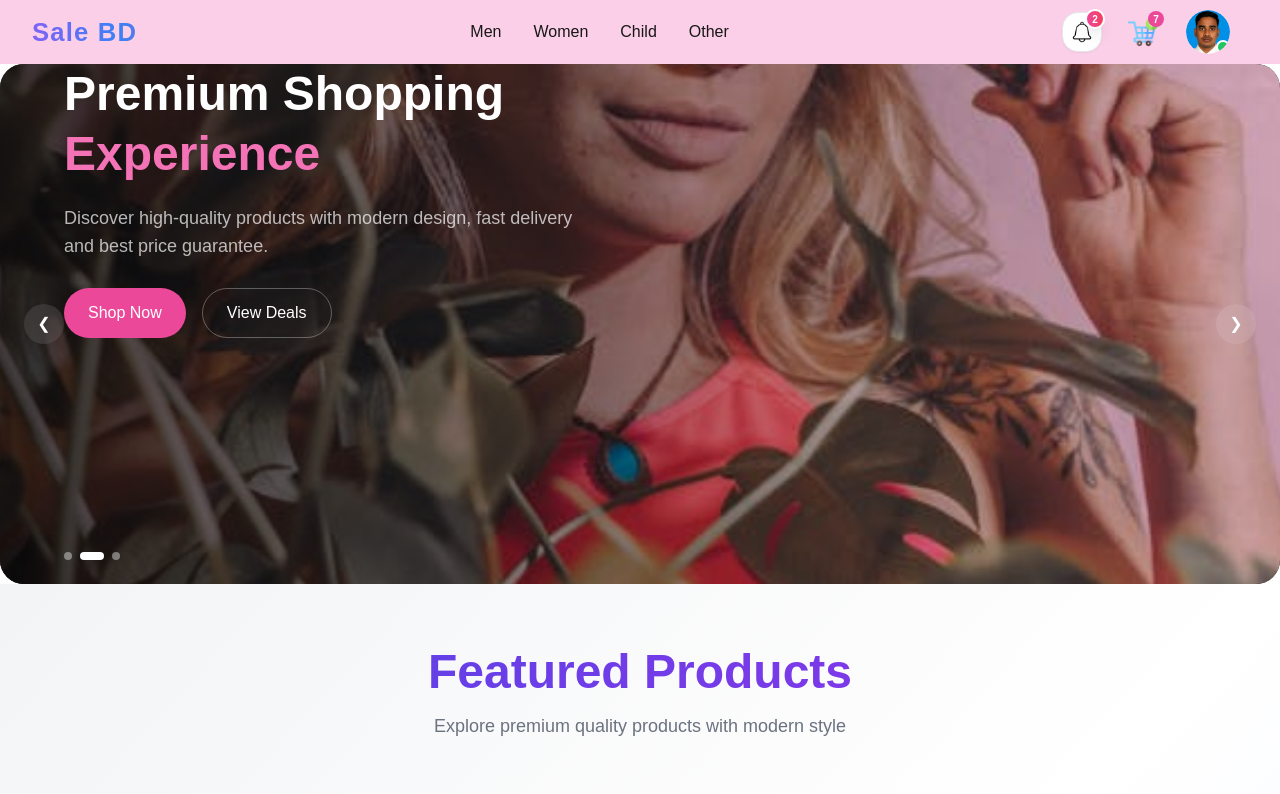
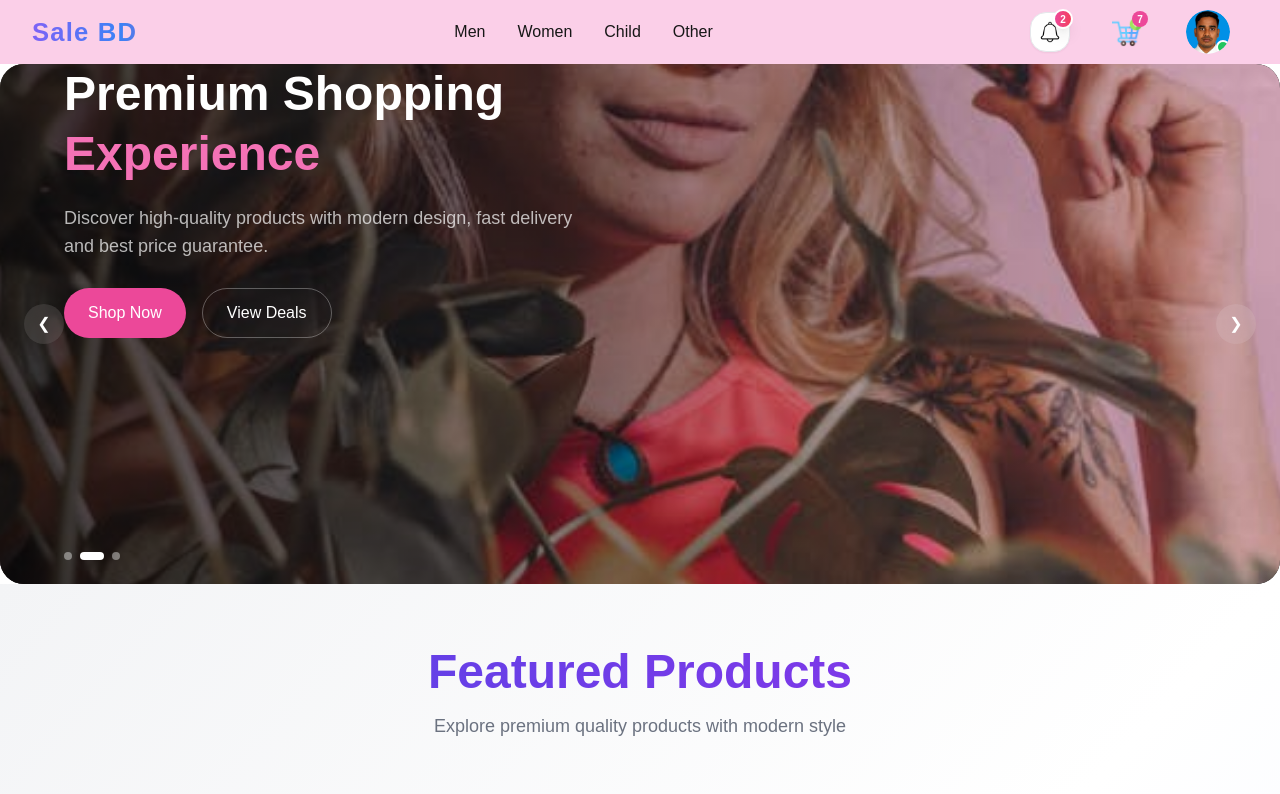
Before and after one commit to Azim-Mia/ecommerce, a Next.js app: page / in a window 1280 px wide. Shown: the top 794 px of the page. Built offline with nearby package versions, Linux system fonts and the light colour scheme; grey boxes are pictures that could not be loaded.

Commit message:
modify22

```diff
--- a/src/components/shared/Navbar.tsx
+++ b/src/components/shared/Navbar.tsx
@@ -84,7 +84,7 @@ const Navbar = () => {
       </ul>
 
       {/* RIGHT SECTION */}
-      <section className="flex pr-4 justify-center items-center gap-6 sm:gap-4">
+      <section className="flex pr-4 justify-center items-center gap-2 md:gap-8">
         <Notification />
         <CartModal />
           <UserSettings />
```
